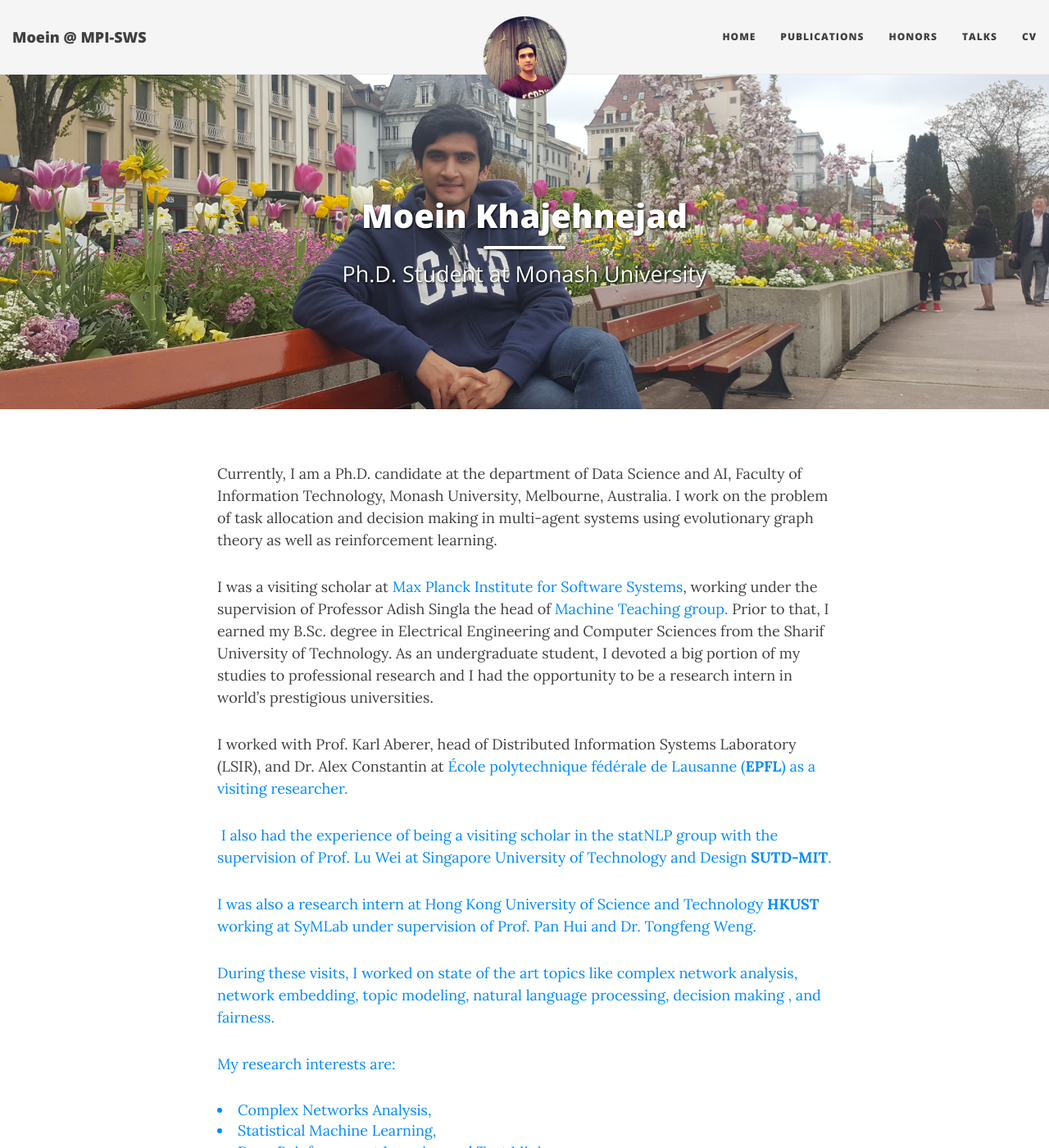
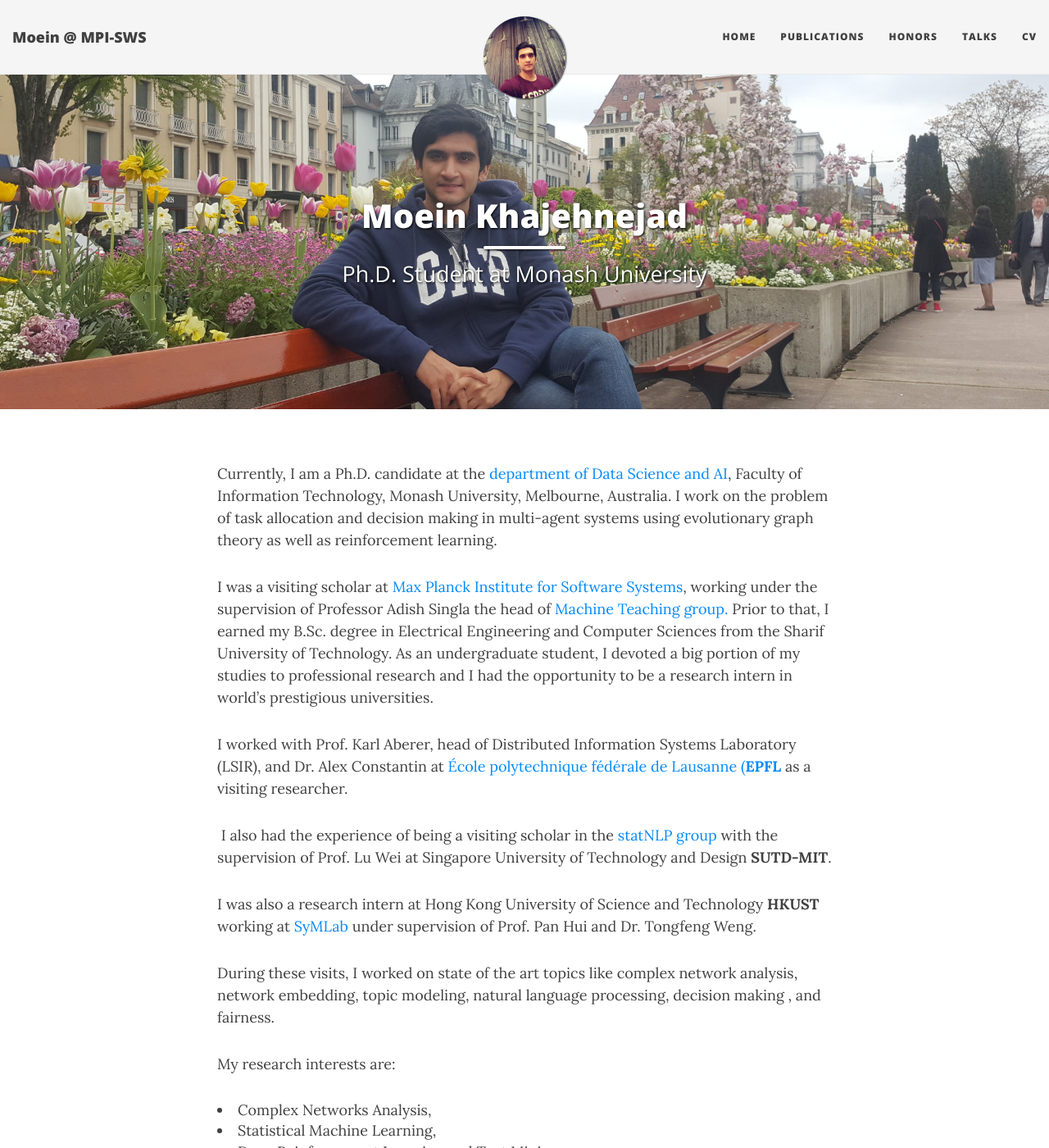
Before and after one commit to Moein-Khajehnejad/Moein-Khajehnejad.github.io, a Jekyll site: the page built from index.html, in a window 1280 px wide and 1400 px high. Shown: the whole window at 82% size. Built offline with Jekyll 4.4.1, drawn with Linux system fonts in a browser that asks for light colours; nearby versions of some CDN libraries; the list of posts is cut into pages by our own code; part of the change alters nothing that is shown.

Commit message:
homepage is updated.

```diff
--- a/index.html
+++ b/index.html
@@ -6,7 +6,7 @@ bigimg: "/img/profile.jpg"
 use-site-title: true
 ---
 
-      <p>Currently, I am a Ph.D. candidate at the department of Data Science and AI, Faculty of Information Technology, Monash University, Melbourne, Australia. I work on the problem of task allocation and decision making in multi-agent systems using evolutionary graph theory as well as reinforcement learning. </p>
+      <p>Currently, I am a Ph.D. candidate at the <a href="https://www.monash.edu/it/dsai">department of Data Science and AI</a>, Faculty of Information Technology, Monash University, Melbourne, Australia. I work on the problem of task allocation and decision making in multi-agent systems using evolutionary graph theory as well as reinforcement learning. </p>
 
 
 
@@ -17,12 +17,12 @@ use-site-title: true
 <p> I was a visiting scholar at <a href="https://www.mpi-sws.org/">Max Planck Institute for Software Systems</a>, working under the supervision of Professor Adish Singla the head of <a href = "https://machineteaching.mpi-sws.org/adishsingla.html">Machine Teaching group.</a>
 Prior to that, I earned my B.Sc. degree in Electrical Engineering and Computer Sciences from the Sharif University of Technology. As an undergraduate student, I devoted a big portion of my studies to professional research and I had the opportunity to be a research intern in world’s prestigious universities.</p>
 <p>
-I worked with Prof. Karl Aberer, head of Distributed Information Systems Laboratory (LSIR), and Dr. Alex Constantin at <a href="https://www.epfl.ch/en/"> École polytechnique fédérale de Lausanne (<b>EPFL</b>) as a visiting researcher. </p>
+I worked with Prof. Karl Aberer, head of Distributed Information Systems Laboratory (LSIR), and Dr. Alex Constantin at <a href="https://www.epfl.ch/labs/lsir/"> École polytechnique fédérale de Lausanne (<b>EPFL</b></a> as a visiting researcher. </p>
   <p>
- I also had the experience of being a visiting scholar in the statNLP group with the supervision of Prof. Lu Wei at Singapore University of Technology and Design <b>SUTD-MIT</b>.
+ I also had the experience of being a visiting scholar in the <a href="https://istd.sutd.edu.sg/people/faculty/lu-wei">statNLP group</a> with the supervision of Prof. Lu Wei at Singapore University of Technology and Design <b>SUTD-MIT</b>.
 </p>
  <p>
-I was also a research intern at Hong Kong University of Science and Technology <b>HKUST</b> working at SyMLab under supervision of Prof. Pan Hui and Dr. Tongfeng Weng.
+I was also a research intern at Hong Kong University of Science and Technology <b>HKUST</b> working at <a href="http://symlab.ust.hk/">SyMLab</a> under supervision of Prof. Pan Hui and Dr. Tongfeng Weng.
 </p>
 <p>
 During these visits, I worked on state of the art topics like complex network analysis, network embedding, topic modeling, natural language processing, decision making , and fairness.
```
